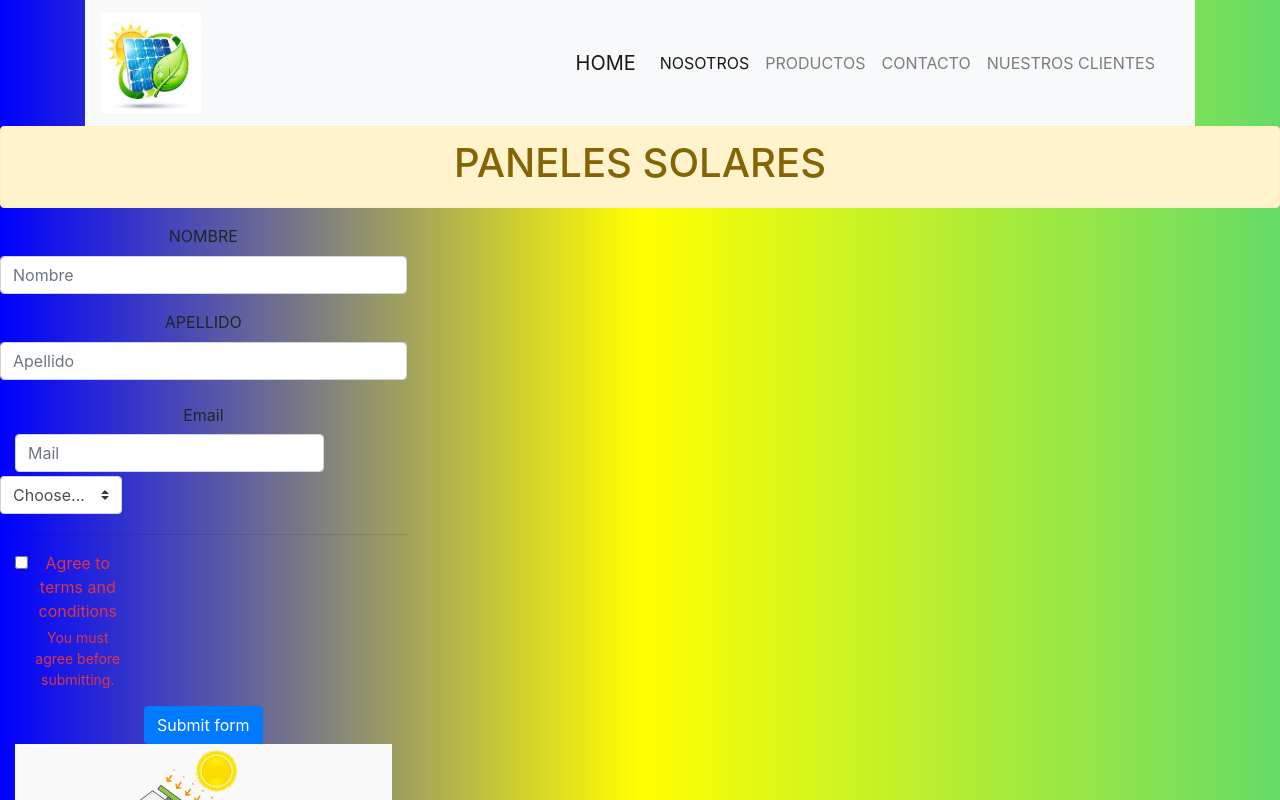
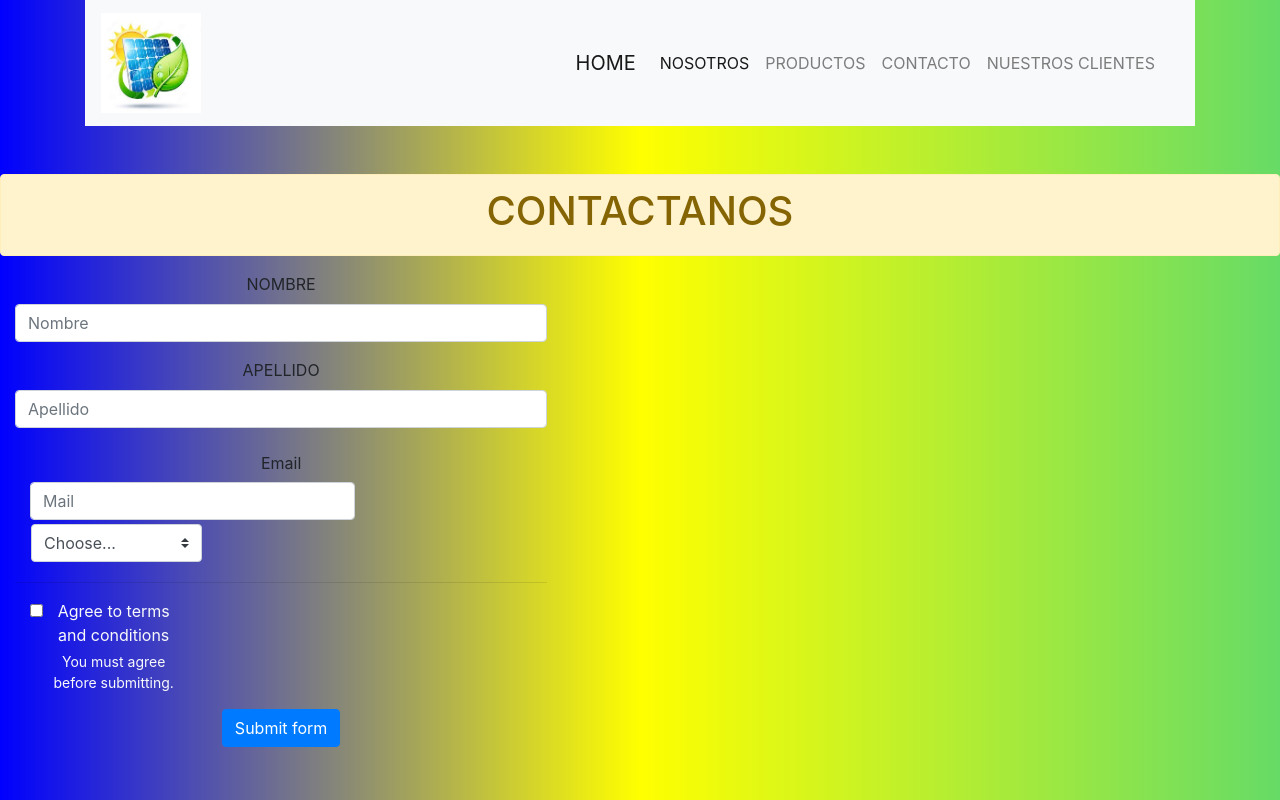
Before and after one commit to DeboEliza/Trabajo-Bootstrap, a plain HTML site: page views/contacto.html in a window 1280 px wide. Shown: the top 800 px of the page. Drawn offline with nearby package versions, Linux system fonts and the light colour scheme.

Commit message:
bootstrapFinalizado

```diff
--- a/CSS/estilo-contacto.css
+++ b/CSS/estilo-contacto.css
@@ -1,2 +1,3 @@
 .color{ background-image: linear-gradient(to left, rgb(102, 219, 102),yellow,blue) ;
+    overflow-x: hidden;
 }
--- a/CSS/estilo.css
+++ b/CSS/estilo.css
@@ -1,2 +1,3 @@
 .color{ background-image: linear-gradient(to left, rgb(102, 219, 102),yellow,blue) ;
+    overflow-x: hidden;
 }
--- a/views/contacto.html
+++ b/views/contacto.html
@@ -38,31 +38,31 @@
           <!--main-->
             <div class="row">
                 <div class="col-lg-12 col-sm-12 text-center">
-                    <div class="alert alert-warning" role="alert">
-                        <h1> PANELES SOLARES</h1>
+                    <div class="alert alert-warning mt-5" role="alert">
+                        <h1> CONTACTANOS</h1>
                     </div>
                 </div>
             </div>
                 <div class="row">
-                    <div class="col-lg-4 col-sm-12 text-center">
+                    <div class="col-lg-8 col-sm-12 text-center">
                     <form>
-                       <div class="form-group">
+                       <div class="form-group col-lg-8 col-sm-12 text-center">
                           <label for="formGroupExampleInput">NOMBRE</label>
                             <input type="text" class="form-control" id="formGroupExampleInput" placeholder="Nombre">
                         </div>
-                        <div class="form-group">
+                        <div class="form-group col-lg-8 col-sm-12 text-center">
                            <label for="formGroupExampleInput2">APELLIDO</label>
                             <input type="text" class="form-control" id="formGroupExampleInput2" placeholder="Apellido">
                         </div>
-                        <div class="form-group">
+                        <div class="form-group col-lg-8 col-sm-12 text-center">
                            <label for="colFormLabel" class="col-sm-3 col-form-label">Email</label>
-                            <div class="col-sm-10">
+                            <div class="col-lg-8 col-sm-12">
                               <input type="email" class="form-control" id="colFormLabel" placeholder="Mail">
                             </div>
                         <div class="form-row align-items-center">
-                           <div class="col-auto my-1">
+                           <div class="col-lg-4 my-1">
                                <label class="mr-sm-2 sr-only" for="inlineFormCustomSelect">Preference</label>
-                                <select class="custom-select mr-sm-2" id="inlineFormCustomSelect">
+                                <select class="custom-select mr-sm-2 ml-3" id="inlineFormCustomSelect">
                                     <option selected>Choose...</option>
                                     <option value="1">SMALL</option>
                                     <option value="2">MEDIO</option>
@@ -74,23 +74,23 @@
                         <div class="form-group col-lg-4 col-sm-12">
                             <div class="form-check">
                                <input class="form-check-input is-invalid" type="checkbox" value="" id="invalidCheck3" aria-describedby="invalidCheck3Feedback" required>
-                              <label class="form-check-label" for="invalidCheck3">
+                              <label class="form-check-label text-light" for="invalidCheck3">
                                 Agree to terms and conditions
                               </label>
-                              <div  id="invalidCheck3Feedback" class="invalid-feedback">
+                              <div  id="invalidCheck3Feedback" class="invalid-feedback text-light">
                                   You must agree before submitting.
                               </div>
                             </div>
                         </div>
-                          <button class="btn btn-primary" type="submit">Submit form</button>
+                          <button class="btn btn-primary mb-5" type="submit">Submit form</button>
                     </form>
-
-                    <div class="col-lg-12 col-sm-12">
+                </div>
+                <div class="row">
+                    <div class="col-lg-12  col-sm-12 ml-5">
                         <img src="../assets/Img/gif-casita.gif"  class="d-block w-100" alt="gift">
                     </div>
-                    <div class="row">
                 </div>
-            <div class="col-lg-12  col-sm-12 text-center">
+            <div class="col-lg-12  col-sm-12 text-center ">
               <h3>Redes Sociales</h3>
             </div>
          <!--footer-->
@@ -104,9 +104,6 @@
                 <div class="col-lg-4  col-sm-12">
                    <a href="https://www.facebook.com/"  rel="face" target="blank"><img src="../assets/img/facebook.png" width="80" height="80" alt="facebook" class="redes"> </a>
                 </div>
-              <div>
-                <a href="views/contacto.html"></a>
-              </div>
             </div>
     </div>
   <script src="https://cdn.jsdelivr.net/npm/jquery@3.5.1/dist/jquery.slim.min.js" integrity="sha384-DfXdz2htPH0lsSSs5nCTpuj/zy4C+OGpamoFVy38MVBnE+IbbVYUew+OrCXaRkfj" crossorigin="anonymous"></script>
```
Also changed, not shown: index.html (+15 -17 lines). Lines whose indentation alone changed are shown as unchanged.
